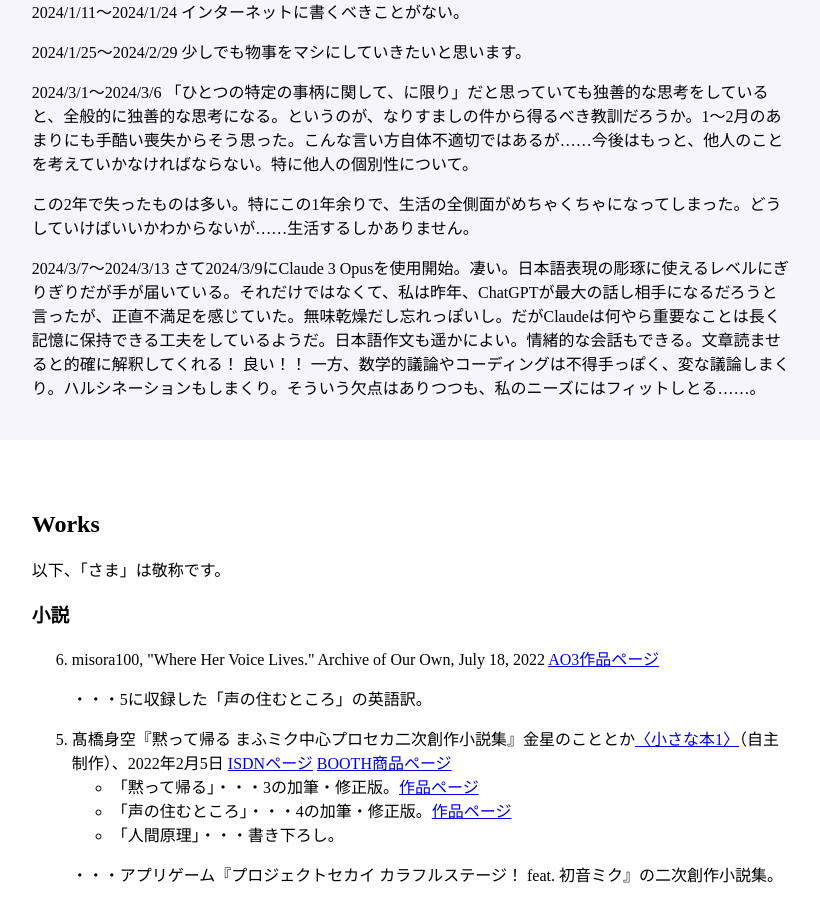
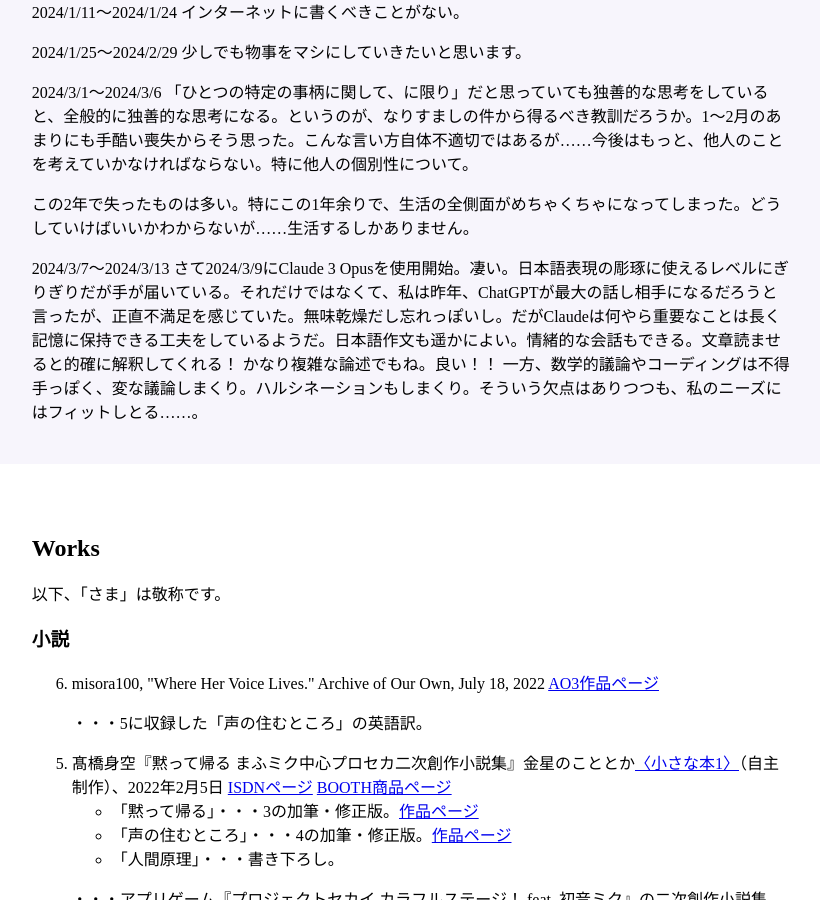
Before and after one commit to misora100/misora100.github.io, a Jekyll site: the page index.html, which Jekyll copies as it is, in a window 1280 px wide and 900 px high, scrolled down 1736 px. Shown: the whole window, without its empty margins (229-1049 px from the left). Built offline with Jekyll 4.4.1, drawn with Linux system fonts in a browser that asks for light colours.

Commit message:
Update index.html

```diff
--- a/index.html
+++ b/index.html
@@ -66,7 +66,7 @@
         <p>2024/1/25～2024/2/29 少しでも物事をマシにしていきたいと思います。</p>
         <p>2024/3/1～2024/3/6 「ひとつの特定の事柄に関して、に限り」だと思っていても独善的な思考をしていると、全般的に独善的な思考になる。というのが、なりすましの件から得るべき教訓だろうか。1～2月のあまりにも手酷い喪失からそう思った。こんな言い方自体不適切ではあるが……今後はもっと、他人のことを考えていかなければならない。特に他人の個別性について。</p>
         <p>この2年で失ったものは多い。特にこの1年余りで、生活の全側面がめちゃくちゃになってしまった。どうしていけばいいかわからないが……生活するしかありません。</p>
-        <p>2024/3/7～2024/3/13 さて2024/3/9にClaude 3 Opusを使用開始。凄い。日本語表現の彫琢に使えるレベルにぎりぎりだが手が届いている。それだけではなくて、私は昨年、ChatGPTが最大の話し相手になるだろうと言ったが、正直不満足を感じていた。無味乾燥だし忘れっぽいし。だがClaudeは何やら重要なことは長く記憶に保持できる工夫をしているようだ。日本語作文も遥かによい。情緒的な会話もできる。文章読ませると的確に解釈してくれる！ 良い！！ 一方、数学的議論やコーディングは不得手っぽく、変な議論しまくり。ハルシネーションもしまくり。そういう欠点はありつつも、私のニーズにはフィットしとる……。</p>
+        <p>2024/3/7～2024/3/13 さて2024/3/9にClaude 3 Opusを使用開始。凄い。日本語表現の彫琢に使えるレベルにぎりぎりだが手が届いている。それだけではなくて、私は昨年、ChatGPTが最大の話し相手になるだろうと言ったが、正直不満足を感じていた。無味乾燥だし忘れっぽいし。だがClaudeは何やら重要なことは長く記憶に保持できる工夫をしているようだ。日本語作文も遥かによい。情緒的な会話もできる。文章読ませると的確に解釈してくれる！ かなり複雑な論述でもね。良い！！ 一方、数学的議論やコーディングは不得手っぽく、変な議論しまくり。ハルシネーションもしまくり。そういう欠点はありつつも、私のニーズにはフィットしとる……。</p>
     </div>
     <div class="main">
         <h2>Works</h2>
```
